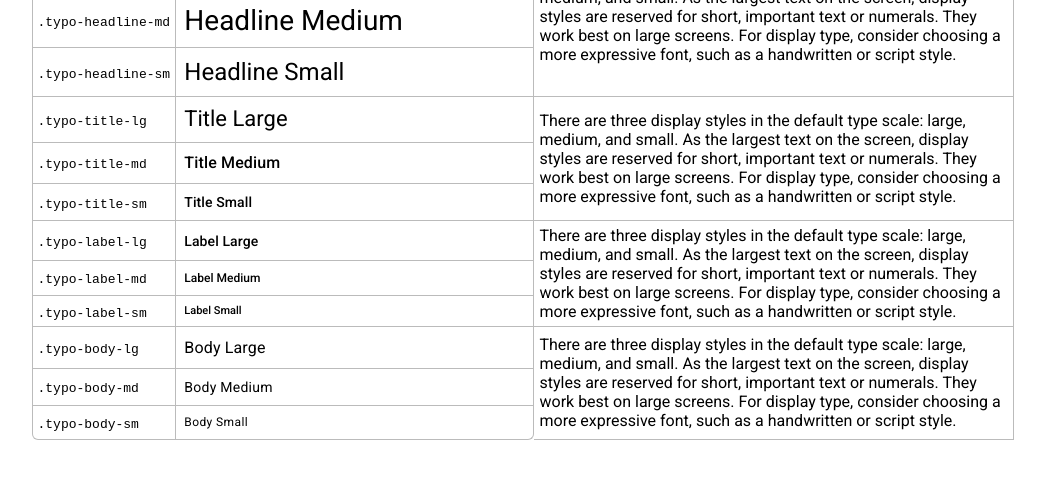
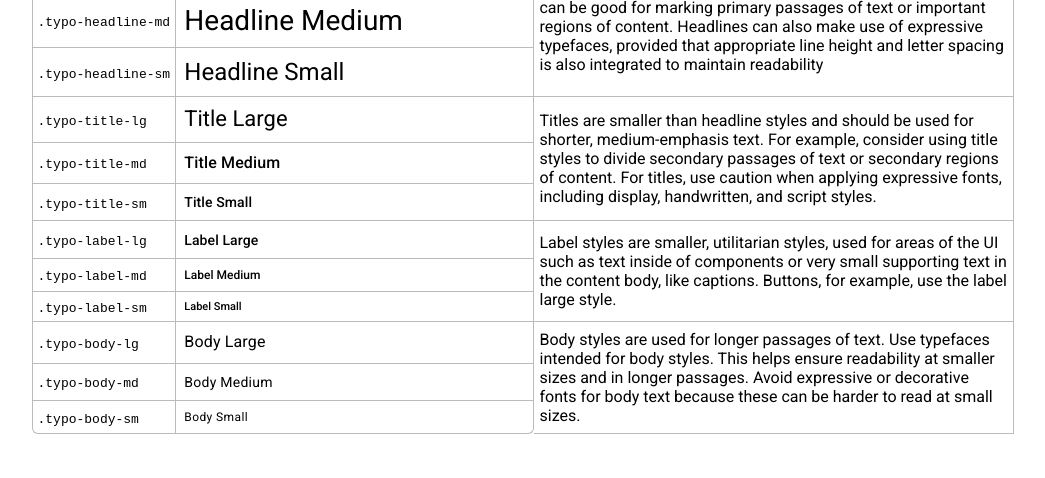
Before and after one commit to chetan-waghade/Typography, a plain HTML site: page index.html in a window 1280 px wide. Shown: the part 322-800 px from the top of the page, without its empty margins (117-1162 px from the left). Drawn offline with Linux system fonts and the light colour scheme.

Commit message:
"updated use cases"

```diff
--- a/index.html
+++ b/index.html
@@ -113,11 +113,12 @@
           <p class="typo-headline-lg">Headline Large</p>
         </td>
         <td rowspan="3">
-          There are three display styles in the default type scale: large,
-          medium, and small. As the largest text on the screen, display styles
-          are reserved for short, important text or numerals. They work best on
-          large screens. For display type, consider choosing a more expressive
-          font, such as a handwritten or script style.
+          Headline styles are smaller than display styles. They're best-suited
+          for short, high-emphasis text on smaller screens. These styles can be
+          good for marking primary passages of text or important regions of
+          content. Headlines can also make use of expressive typefaces, provided
+          that appropriate line height and letter spacing is also integrated to
+          maintain readability
         </td>
       </tr>
       <tr>
@@ -144,11 +145,11 @@
           <p class="typo-title-lg">Title Large</p>
         </td>
         <td rowspan="3">
-          There are three display styles in the default type scale: large,
-          medium, and small. As the largest text on the screen, display styles
-          are reserved for short, important text or numerals. They work best on
-          large screens. For display type, consider choosing a more expressive
-          font, such as a handwritten or script style.
+          Titles are smaller than headline styles and should be used for
+          shorter, medium-emphasis text. For example, consider using title
+          styles to divide secondary passages of text or secondary regions of
+          content. For titles, use caution when applying expressive fonts,
+          including display, handwritten, and script styles.
         </td>
       </tr>
       <tr>
@@ -175,11 +176,10 @@
           <p class="typo-label-lg">Label Large</p>
         </td>
         <td rowspan="3">
-          There are three display styles in the default type scale: large,
-          medium, and small. As the largest text on the screen, display styles
-          are reserved for short, important text or numerals. They work best on
-          large screens. For display type, consider choosing a more expressive
-          font, such as a handwritten or script style.
+          Label styles are smaller, utilitarian styles, used for areas of the UI
+          such as text inside of components or very small supporting text in the
+          content body, like captions. Buttons, for example, use the label large
+          style.
         </td>
       </tr>
       <tr>
@@ -206,11 +206,10 @@
           <p class="typo-body-lg">Body Large</p>
         </td>
         <td rowspan="3">
-          There are three display styles in the default type scale: large,
-          medium, and small. As the largest text on the screen, display styles
-          are reserved for short, important text or numerals. They work best on
-          large screens. For display type, consider choosing a more expressive
-          font, such as a handwritten or script style.
+          Body styles are used for longer passages of text. Use typefaces
+          intended for body styles. This helps ensure readability at smaller
+          sizes and in longer passages. Avoid expressive or decorative fonts for
+          body text because these can be harder to read at small sizes.
         </td>
       </tr>
       <tr>
```
